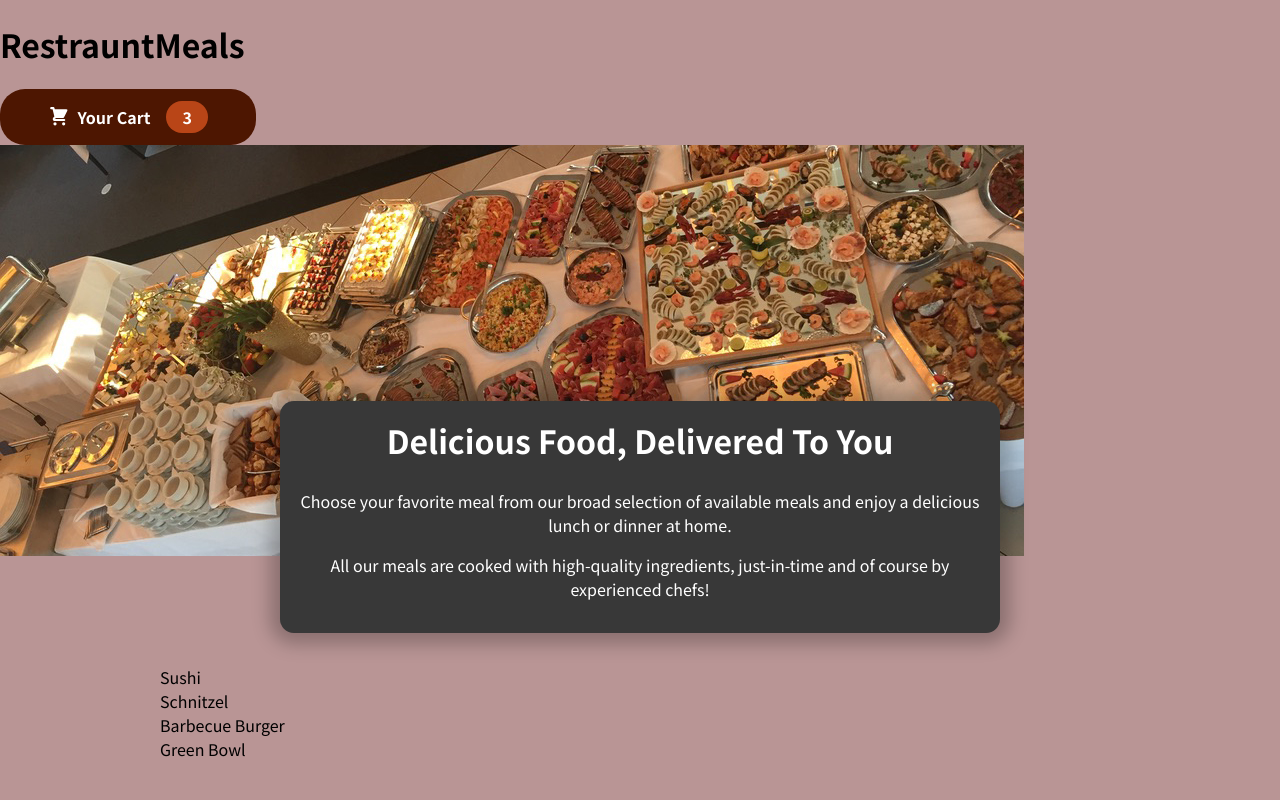
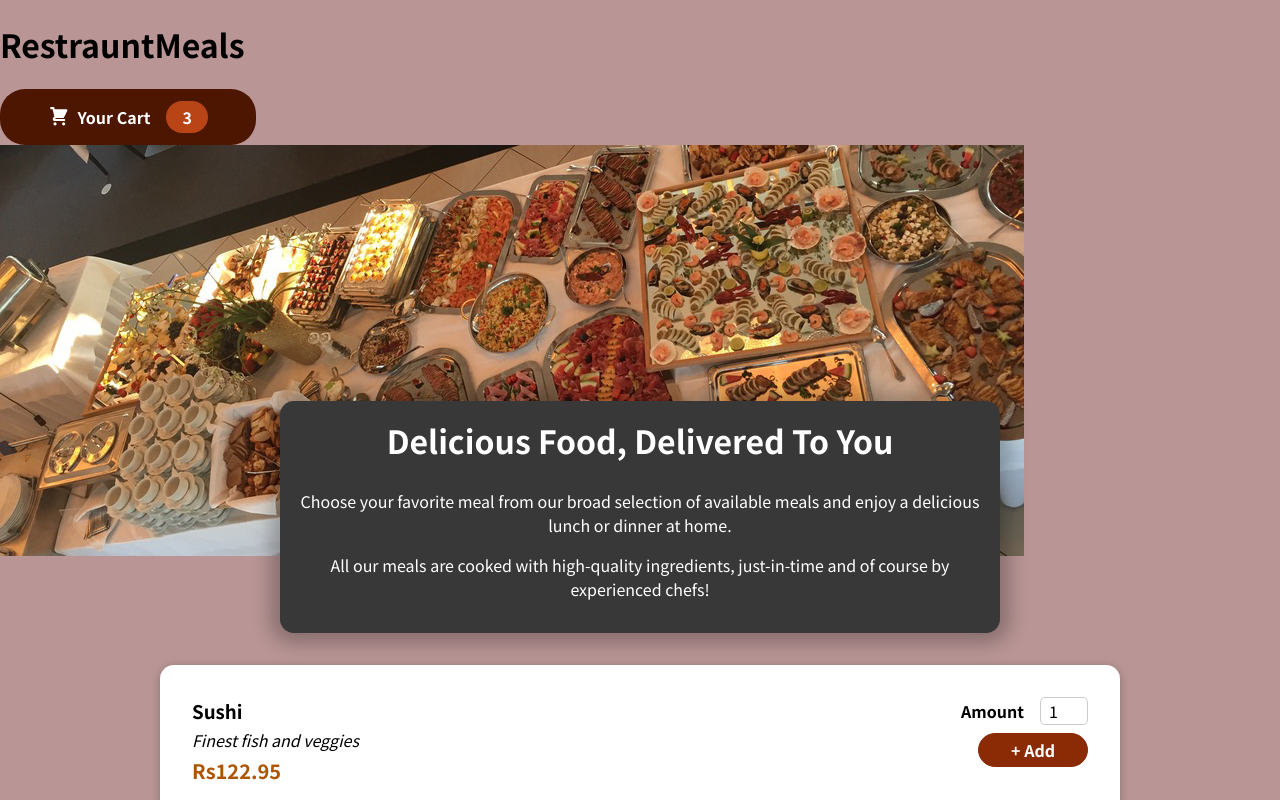
Before and after one commit to Debleena18/Restraunt-App_UdemyReact, a React (Create React App) app: page / in a window 1280 px wide. Shown: the top 800 px of the page. Built offline with nearby package versions, Linux system fonts and the light colour scheme.

Commit message:
Meals rendered

```diff
--- a/src/components/Meals/AvailableMeals.js
+++ b/src/components/Meals/AvailableMeals.js
@@ -1,39 +1,51 @@
 import classes from './AvailableMeals.module.css';
+import MealItem from './MealItem/MealItem';
+import Card from '../UI/Card';
 
 const DUMMY_MEALS = [
   {
     id: 'm1',
     name: 'Sushi',
     description: 'Finest fish and veggies',
-    price: 22.99,
+    price: 122.949,
   },
   {
     id: 'm2',
     name: 'Schnitzel',
     description: 'A german specialty!',
-    price: 16.5,
+    price: 216.5,
   },
   {
     id: 'm3',
     name: 'Barbecue Burger',
     description: 'American, raw, meaty',
-    price: 12.99,
+    price: 112.999,
   },
   {
     id: 'm4',
     name: 'Green Bowl',
     description: 'Healthy...and green...',
-    price: 18.99,
+    price: 418.599,
   },
 ];
 
 //We need to return the abouve array into JSX
 const AvailableMeals = () => {
-  const mealsList = DUMMY_MEALS.map((meal) => <li>{meal.name}</li>);
+  const mealsList = DUMMY_MEALS.map((meal) => (
+  <MealItem
+        id={meal.id}
+        key={meal.id}
+        name={meal.name}
+        description={meal.description}
+        price={meal.price}
+  />
+  ));
 
   return (
     <section className={classes.meals}>
+        <Card>
       <ul>{mealsList}</ul>
+      </Card>
     </section>
   );
 };
--- /dev/null
+++ b/src/components/Meals/MealItem/MealItem.js
@@ -0,0 +1,19 @@
+import classes from './MealItem.module.css';
+import MealItemForm from './MealItemForm';
+
+const MealItem = (props) => {
+  const price = `Rs${props.price.toFixed(2)}`; //To make sure we always render 2 decimal place.
+
+  return (
+    <li className={classes.meal}>
+      <div>
+        <h3>{props.name}</h3>
+        <div className={classes.description}>{props.description}</div>
+        <div className={classes.price}>{price}</div>
+      </div>
+      <div><MealItemForm id={props.id}/></div>
+    </li>
+  );
+};
+
+export default MealItem;
--- /dev/null
+++ b/src/components/Meals/MealItem/MealItem.module.css
@@ -0,0 +1,22 @@
+.meal {
+    display: flex;
+    justify-content: space-between;
+    margin: 1rem;
+    padding-bottom: 1rem;
+    border-bottom: 1px solid #ccc;
+  }
+
+  .meal h3 {
+    margin: 0 0 0.25rem 0;
+  }
+
+  .description {
+    font-style: italic;
+  }
+
+  .price {
+    margin-top: 0.25rem;
+    font-weight: bold;
+    color: #ad5502;
+    font-size: 1.25rem;
+  }
--- /dev/null
+++ b/src/components/Meals/MealItem/MealItemForm.js
@@ -0,0 +1,23 @@
+import Input from '../../UI/Input';
+import classes from './MealItemForm.module.css';
+
+const MealItemForm = (props) => {
+  return (
+    <form className={classes.form}>
+      <Input
+        label='Amount'
+        input={{
+          id: 'amount_' + props.id, //We must nake sure the id prop is passed correctly when that component is being used.
+          type: 'number',
+          min: '1',
+          max: '5',
+          step: '1',
+          defaultValue: '1',
+        }}
+      />
+      <button>+ Add</button>
+    </form>
+  );
+};
+
+export default MealItemForm;
--- /dev/null
+++ b/src/components/Meals/MealItem/MealItemForm.module.css
@@ -0,0 +1,20 @@
+.form {
+    text-align: right;
+  }
+
+  .form button {
+    font: inherit;
+    cursor: pointer;
+    background-color: #8a2b06;
+    border: 1px solid #8a2b06;
+    color: white;
+    padding: 0.25rem 2rem;
+    border-radius: 20px;
+    font-weight: bold;
+  }
+
+  .form button:hover,
+  .form button:active {
+    background-color: #641e03;
+    border-color: #641e03;
+  }
--- /dev/null
+++ b/src/components/UI/Card.js
@@ -0,0 +1,7 @@
+import classes from './Card.module.css';
+
+const Card = props => {
+  return <div className={classes.card}>{props.children}</div>
+};
+
+export default Card;
--- /dev/null
+++ b/src/components/UI/Card.module.css
@@ -0,0 +1,6 @@
+.card {
+    padding: 1rem;
+    box-shadow: 0 2px 8px rgba(0, 0, 0, 0.25);
+    border-radius: 14px;
+    background-color: white;
+  }
--- /dev/null
+++ b/src/components/UI/Input.js
@@ -0,0 +1,12 @@
+import classes from './Input.module.css';
+
+const Input = (props) => {
+  return (
+    <div className={classes.input}>
+      <label htmlFor={props.input.id}>{props.label}</label>
+      <input {...props.input} />
+    </div>
+  );
+};
+
+export default Input;
--- /dev/null
+++ b/src/components/UI/Input.module.css
@@ -0,0 +1,18 @@
+.input {
+    display: flex;
+    align-items: center;
+    margin-bottom: 0.5rem;
+  }
+
+  .input label {
+    font-weight: bold;
+    margin-right: 1rem;
+  }
+
+  .input input {
+    width: 3rem;
+    border-radius: 5px;
+    border: 1px solid #ccc;
+    font: inherit;
+    padding-left: 0.5rem;
+  }
```
